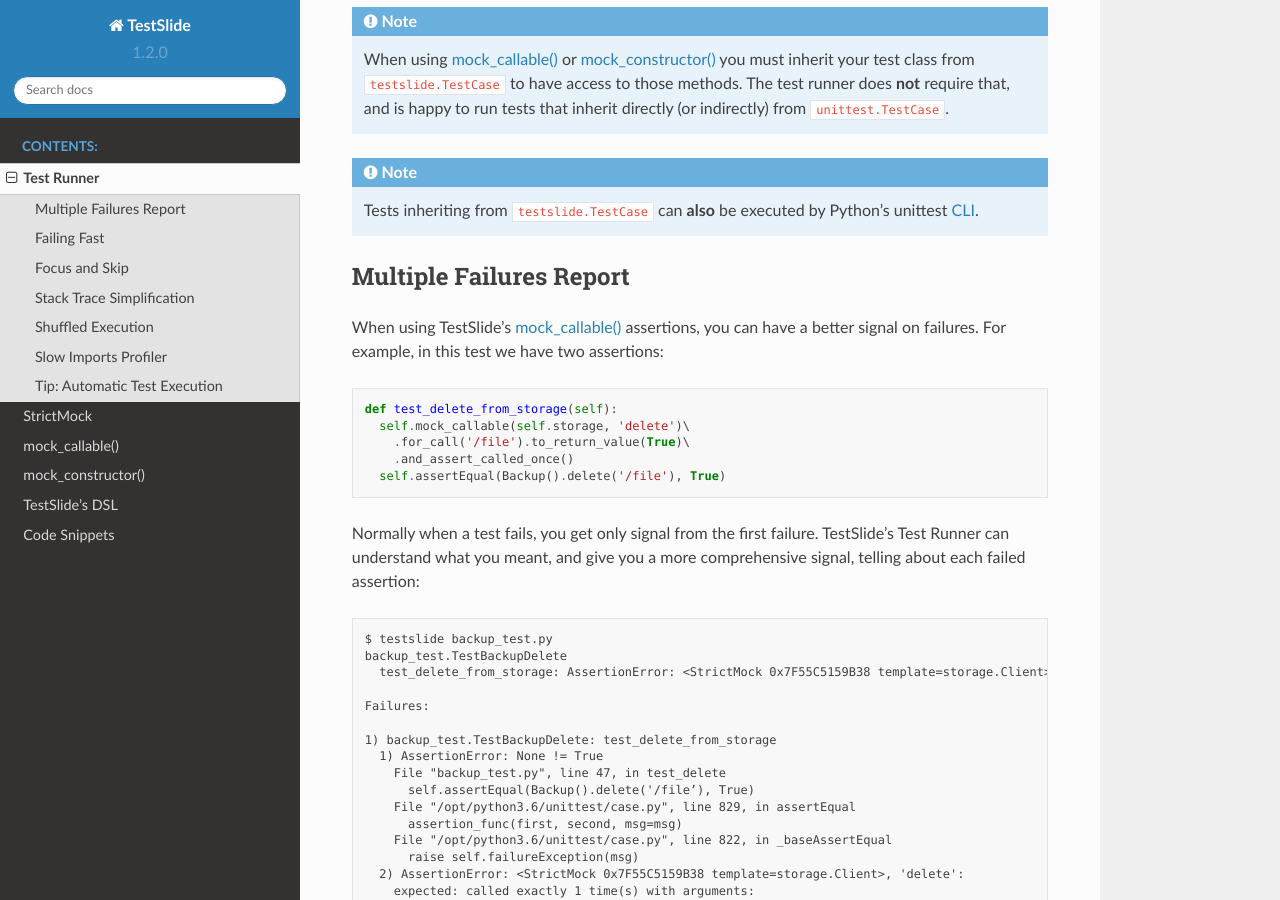
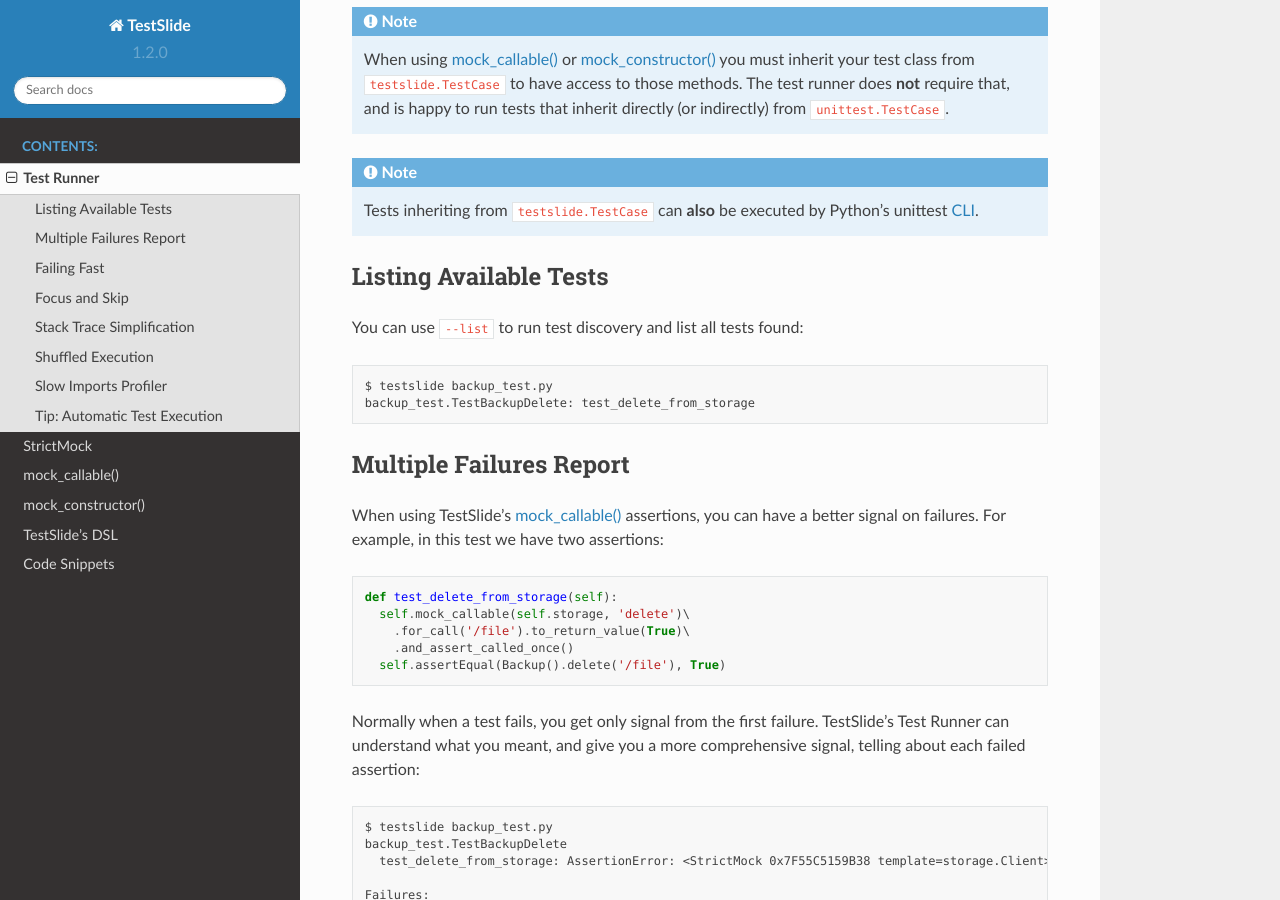
Before and after one commit to facebook/TestSlide, a Sphinx documentation site: the page built from docs/test_runner/index.rst, in a window 1280 px wide and 900 px high, scrolled down 738 px. Built offline with Sphinx 7.4.7 and the Read the Docs theme 2.0.0, drawn with Linux system fonts in a browser that asks for light colours.

Commit message:
Add --list docs

```diff
--- a/docs/test_runner/index.rst
+++ b/docs/test_runner/index.rst
@@ -31,6 +31,16 @@
 .. note::
 
   Tests inheriting from ``testslide.TestCase`` can **also** be executed by Python's unittest `CLI <https://docs.python.org/3/library/unittest.html#command-line-interface>`_.
+
+Listing Available Tests
+-----------------------
+
+You can use ``--list`` to run test discovery and list all tests found:
+
+.. code-block:: none
+
+  $ testslide backup_test.py
+  backup_test.TestBackupDelete: test_delete_from_storage
 
 Multiple Failures Report
 ------------------------
```
